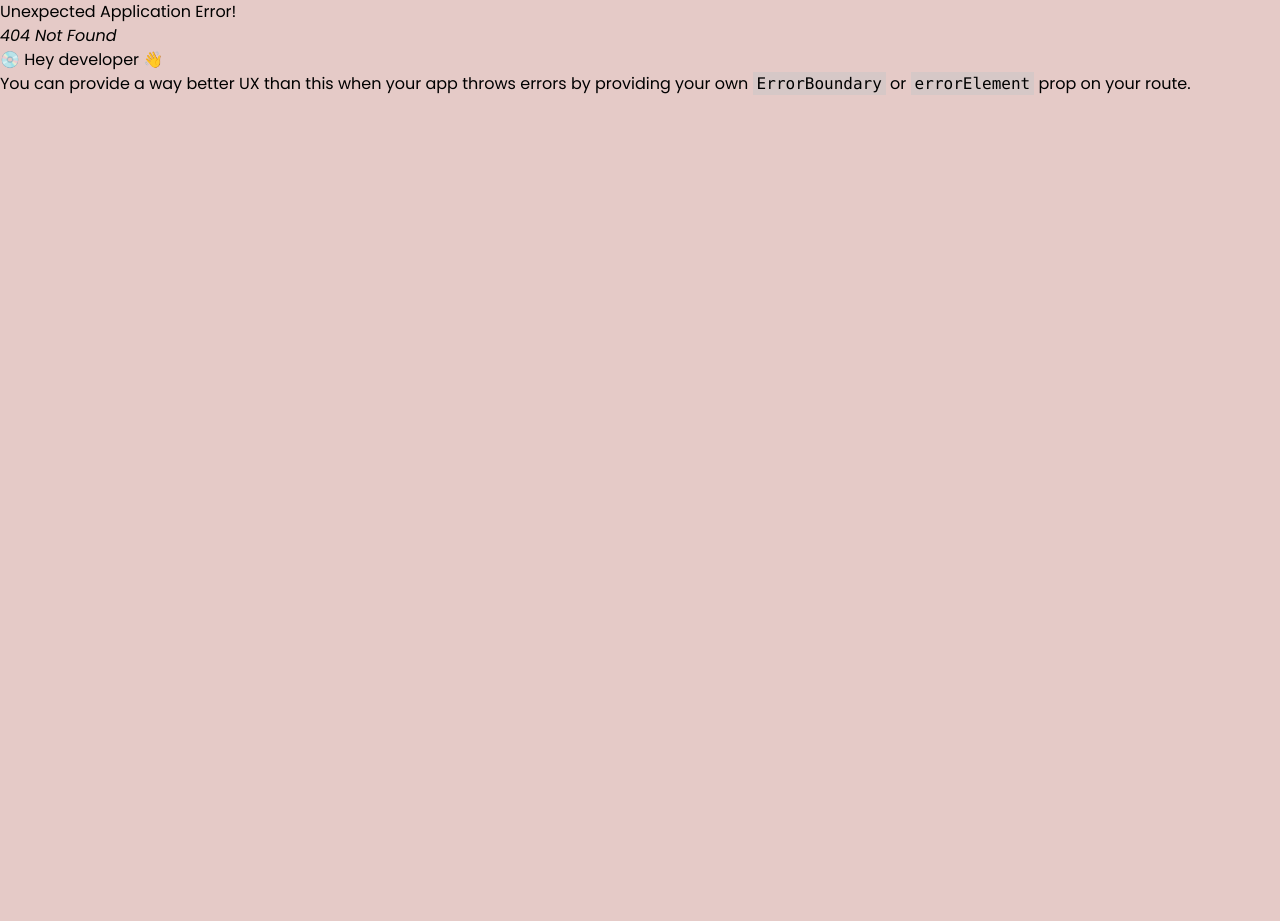
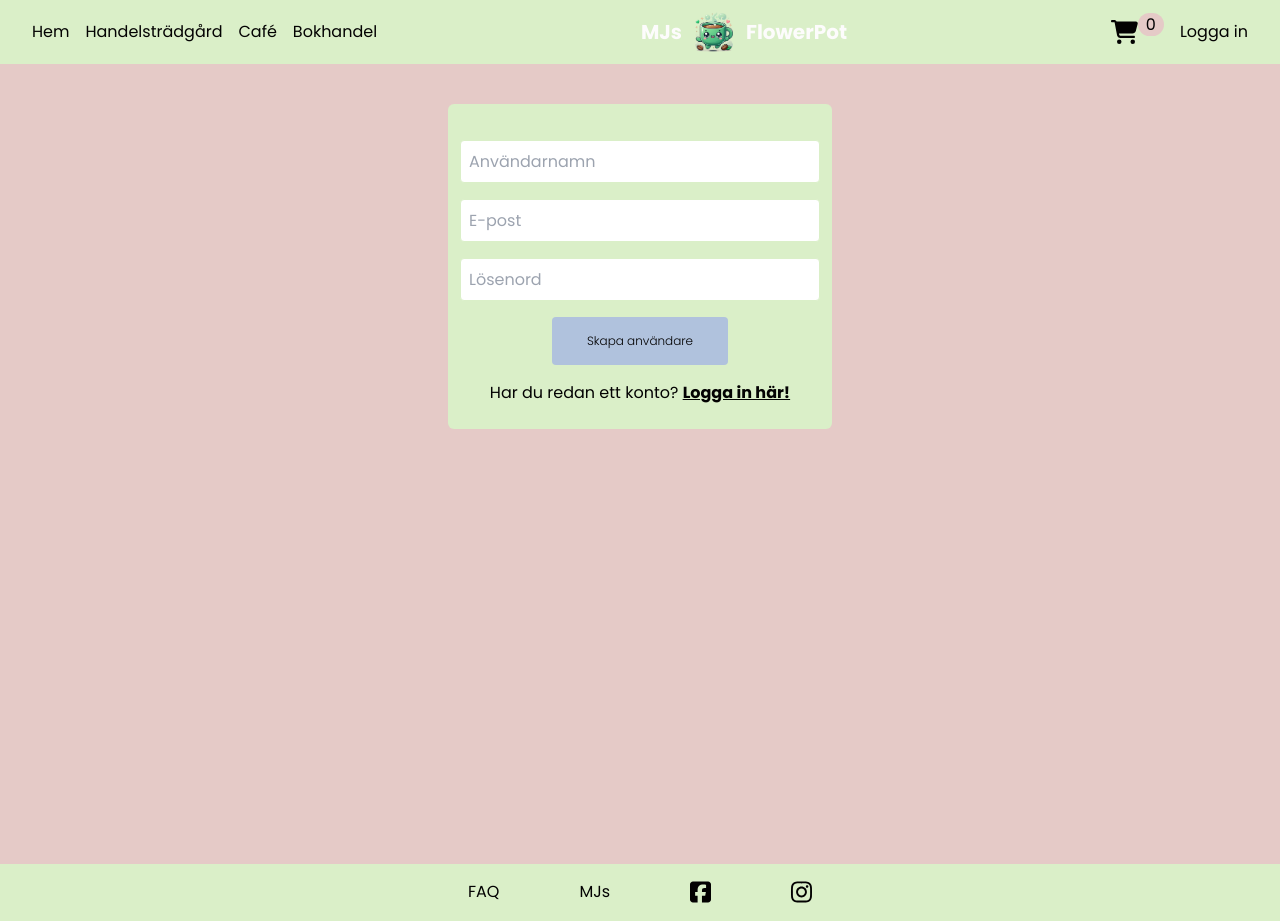
Before and after one commit to chas-academy/u09-fullstack-js-MatildaAK, a React (Vite) app in the folder frontend/: page /register in a window 1280 px wide. Before the commit this address had no page. Before the commit the page ends 800 px from the top, so only its background shows below. Built offline with nearby package versions, Linux system fonts and the light colour scheme.

Commit message:
Register

```diff
--- a/frontend/src/main.tsx
+++ b/frontend/src/main.tsx
@@ -11,6 +11,7 @@ import Category from "./pages/CategoryPage/Category.tsx";
 import bannergarden from "./assets/images/bannergarden.svg";
 import bannerbook from "./assets/images/bannerbooks.svg";
 import ShopContextProvider from "./Context/ShopContext.tsx";
+import Register from "./pages/RegisterPage/Register.tsx";
 
 
 const router = createBrowserRouter([
@@ -51,6 +52,10 @@ const router = createBrowserRouter([
         element: <Login />,
       },
       {
+        path: "register",
+        element: <Register />
+      },
+      {
         path: "cart",
         element: <Cart />,
       },
--- /dev/null
+++ b/frontend/src/pages/RegisterPage/Register.tsx
@@ -0,0 +1,64 @@
+import React, { useState } from 'react'
+import Input from '../../components/Input/Input'
+import Button from '../../components/Button/Button'
+import { Link } from 'react-router-dom'
+
+const RegisterForm: React.FC = () => {
+    const [userName, setUserName] = useState('')
+    const [email, setEmail] = useState('')
+    const [password, setPassword] = useState('')
+
+    const handleSubmit = (e: React.FormEvent) => {
+        e.preventDefault()
+        console.log('Registrerad användare', { userName, email, password })
+    }
+
+    return (
+        <div className="h-svh md:h-lvh">
+            <div className="flex items-center justify-center">
+                <div className="my-10 mx-2 py-6 w-80 bg-primaryLightGreen dark:bg-primaryDarkGreen rounded-md md:w-96">
+                    <form onSubmit={handleSubmit} className="space-y-4">
+                        <Input
+                            type="text"
+                            value={userName}
+                            onChange={(e) => setUserName(e.target.value)}
+                            name="email"
+                            placeholder="Användarnamn"
+                        />
+                        <Input
+                            type="email"
+                            value={email}
+                            onChange={(e) => setEmail(e.target.value)}
+                            name="email"
+                            placeholder="E-post"
+                        />
+                        <Input
+                            type="password"
+                            value={password}
+                            onChange={(e) => setPassword(e.target.value)}
+                            name="password"
+                            placeholder="Lösenord"
+                        />
+                        <div className="flex justify-center">
+                            <Button type="submit" size="small" variant="third">
+                                Skapa användare
+                            </Button>
+                        </div>
+
+                        <div className="text-center mt-4 mx-12 md:mx-2 text-black dark:text-white">
+                            Har du redan ett konto?{' '}
+                            <Link
+                                to="/login"
+                                className="underline hover:underline-offset-4 font-bold"
+                            >
+                                Logga in här!
+                            </Link>
+                        </div>
+                    </form>
+                </div>
+            </div>
+        </div>
+    )
+}
+
+export default RegisterForm
```
Also changed, not shown: 1 other file (tests, documents, lock files or other folders).
